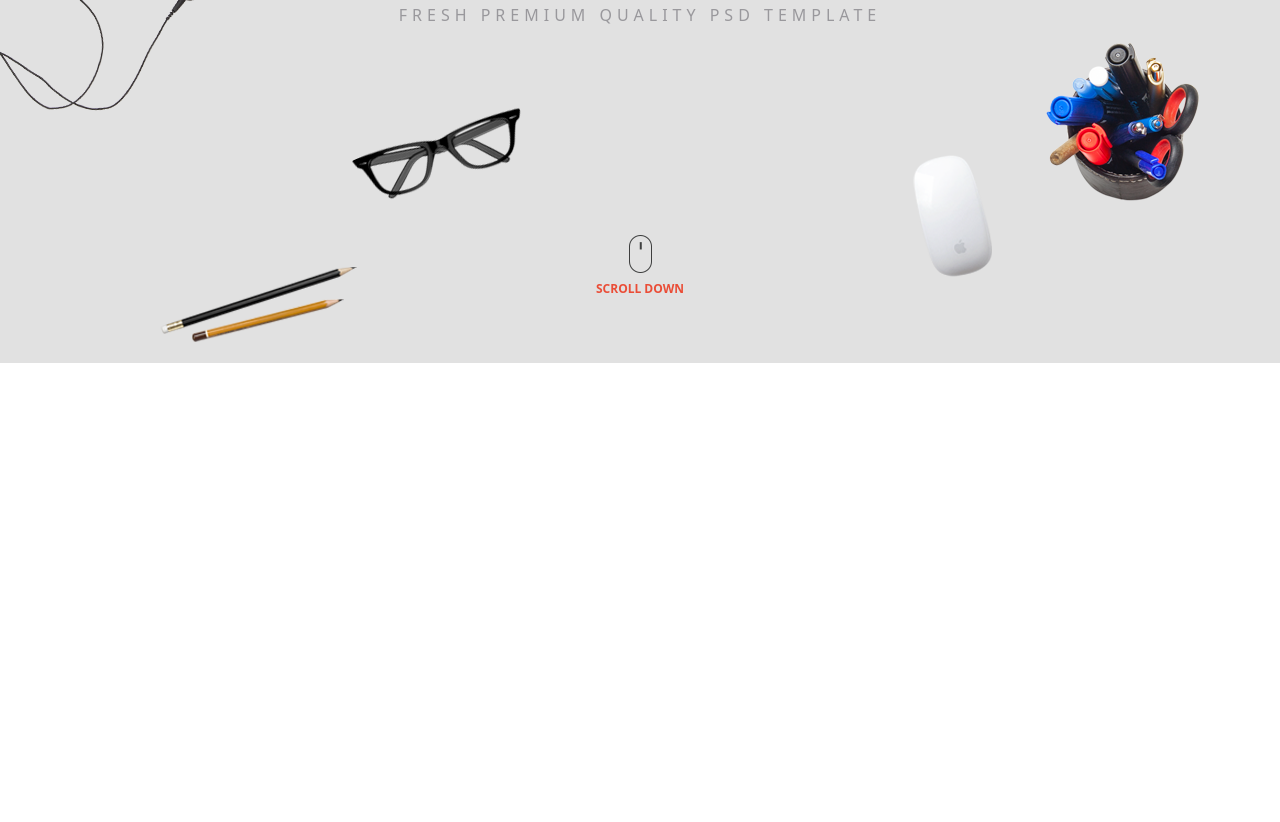
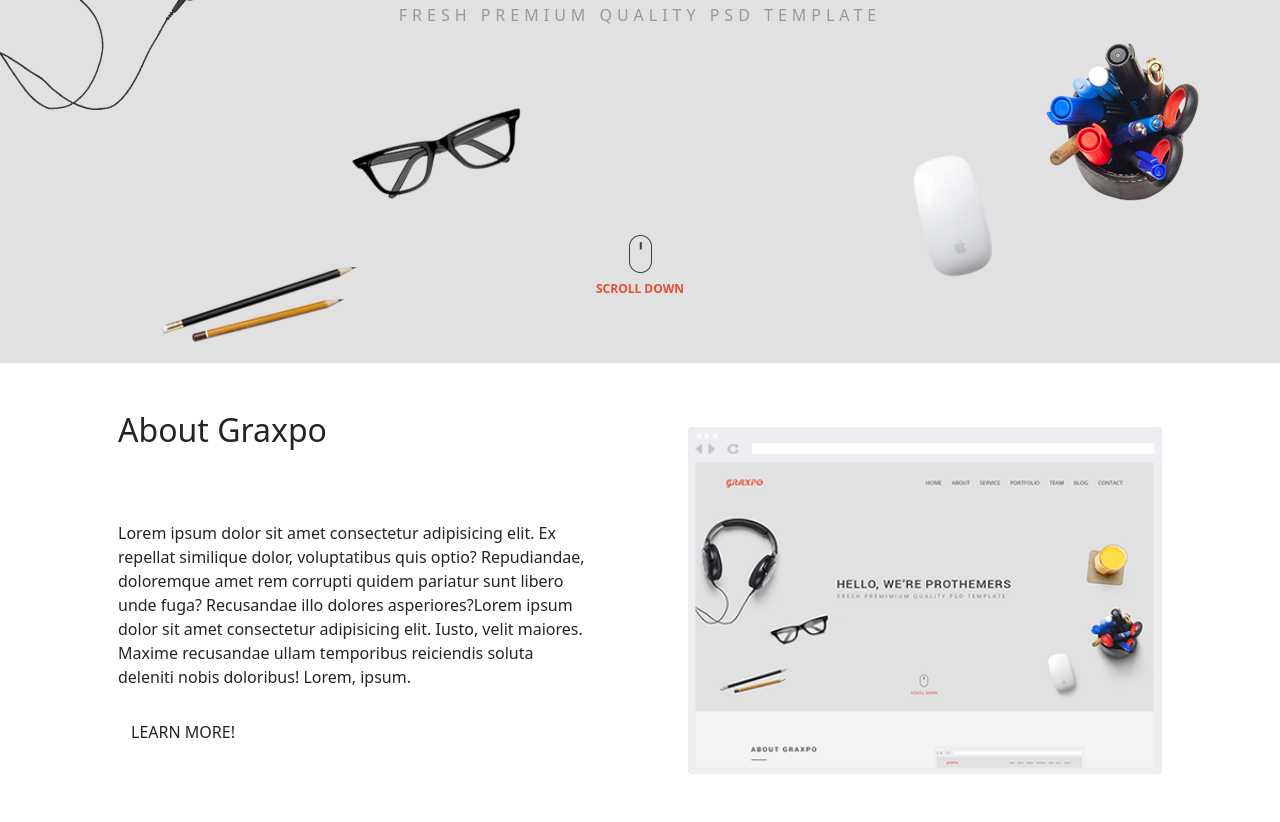
Before and after one commit to dusanpo/graxpo, a website: page index.html in a window 1280 px wide. Shown: the part 377-1199 px from the top of the page. Before the commit the page ends 800 px from the top, so only its background shows below. Drawn offline with nearby package versions, Linux system fonts and the light colour scheme.

Commit message:
feat: added about section

```diff
--- a/index.html
+++ b/index.html
@@ -118,6 +118,30 @@
       </div>
     </section>
 
+    <section id="about" class="about-section">
+      <div class="container">
+        <div class="row">
+          <div class="col-md p-5">
+            <h2 class="pb-5">About Graxpo</h2>
+            <div class="line"></div>
+            <p class="my-4">
+              Lorem ipsum dolor sit amet consectetur adipisicing elit. Ex
+              repellat similique dolor, voluptatibus quis optio? Repudiandae,
+              doloremque amet rem corrupti quidem pariatur sunt libero unde
+              fuga? Recusandae illo dolores asperiores?Lorem ipsum dolor sit
+              amet consectetur adipisicing elit. Iusto, velit maiores. Maxime
+              recusandae ullam temporibus reiciendis soluta deleniti nobis
+              doloribus! Lorem, ipsum.
+            </p>
+            <a href="#" class="btn mt3">LEARN MORE!</a>
+          </div>
+          <div class="col-md p-5">
+            <img src="./images/about.png" class="img-fluid w-100 pt-3" alt="about">
+          </div>
+        </div>
+      </div>
+    </section>
+
     <script
       src="https://cdn.jsdelivr.net/npm/bootstrap@5.2.0/dist/js/bootstrap.bundle.min.js"
       integrity="sha384-A3rJD856KowSb7dwlZdYEkO39Gagi7vIsF0jrRAoQmDKKtQBHUuLZ9AsSv4jD4Xa"
```
